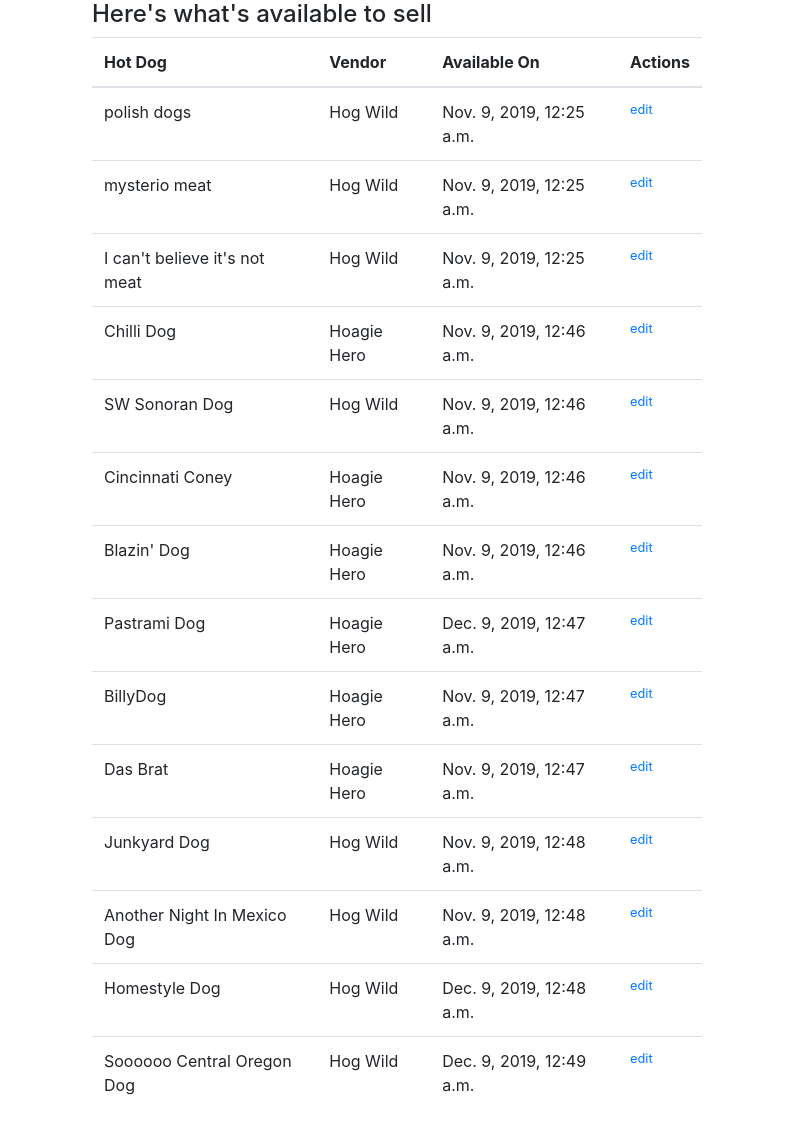
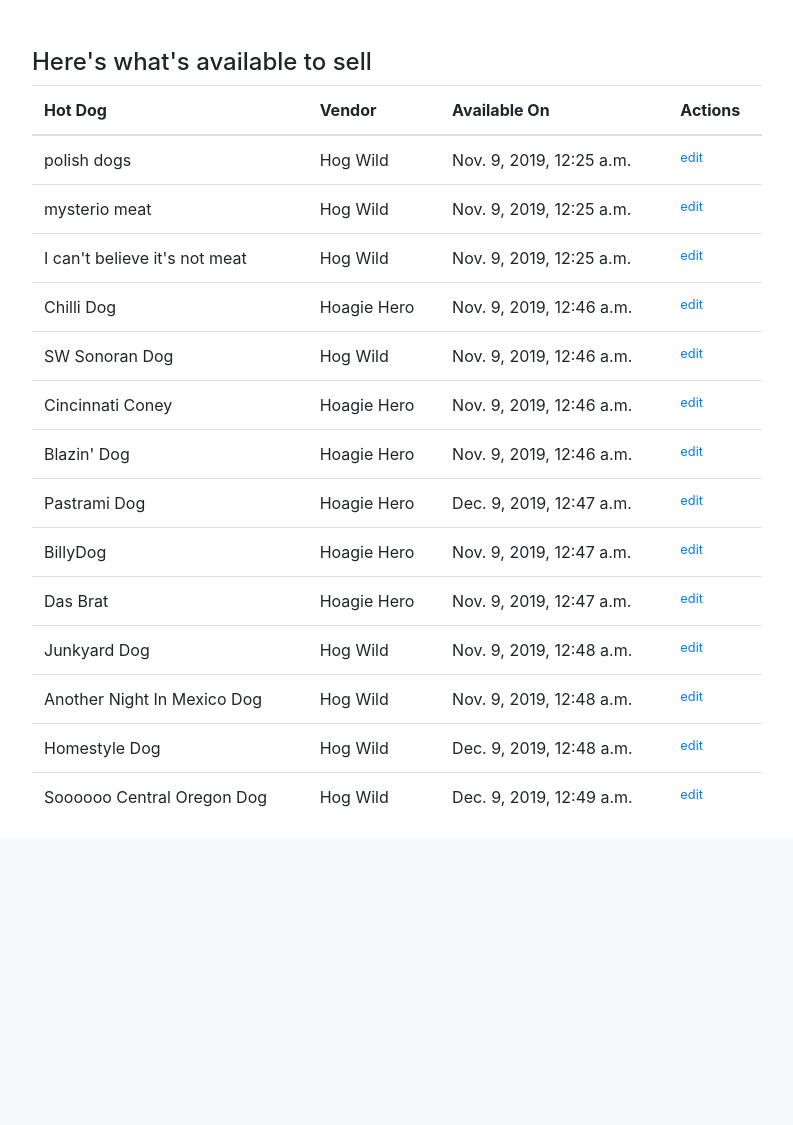
Before and after one commit to Pal0r/hotdogger, a Django app: page /vendors/items/ in a window 1280 px wide. Shown: the part 56-1181 px from the top of the page, without its empty margins (243-1036 px from the left). After the commit the page ends 863 px from the top, so only its background shows below. Run offline with Django 3.2, Linux system fonts and the light colour scheme; data comes from the database, SQL or seed files in the repository; some libraries are stand-ins or nearby versions.

Commit message:
Minor layout updates

```diff
--- a/templates/base.html
+++ b/templates/base.html
@@ -14,9 +14,8 @@
       <nav class="navbar navbar-light bg-light">
         <a class="navbar-brand" href="#">Hotdogger</a>
           {% if user.is_authenticated %}<span class="navbar-right">{{ request.user.employer.first.name }} (employee)</span><a class="navbar-right" href="{% url 'logout' %}">Logout</a>{% else %}</span><a class="navbar-right" href="{% url 'login' %}">Login</a>{% endif %}
-
       </nav>
-        <div class="container>
+        <div class="container mt-5">
             {% block content %}{% endblock %}
         </div>
     <!-- Optional JavaScript -->
--- a/vendors/templates/vendors/vendoritem_list.html
+++ b/vendors/templates/vendors/vendoritem_list.html
@@ -1,7 +1,7 @@
 {% extends 'base.html' %}
 {% block content %}
     <div class="row">
-        <div class="offset-md-3 col-md-6">
+        <div class="offset-md-2 col-md-8">
             <h4>{{ request.user.first_name }} Here's what's available to sell</h4>
             <table class="table">
               <thead>
```
